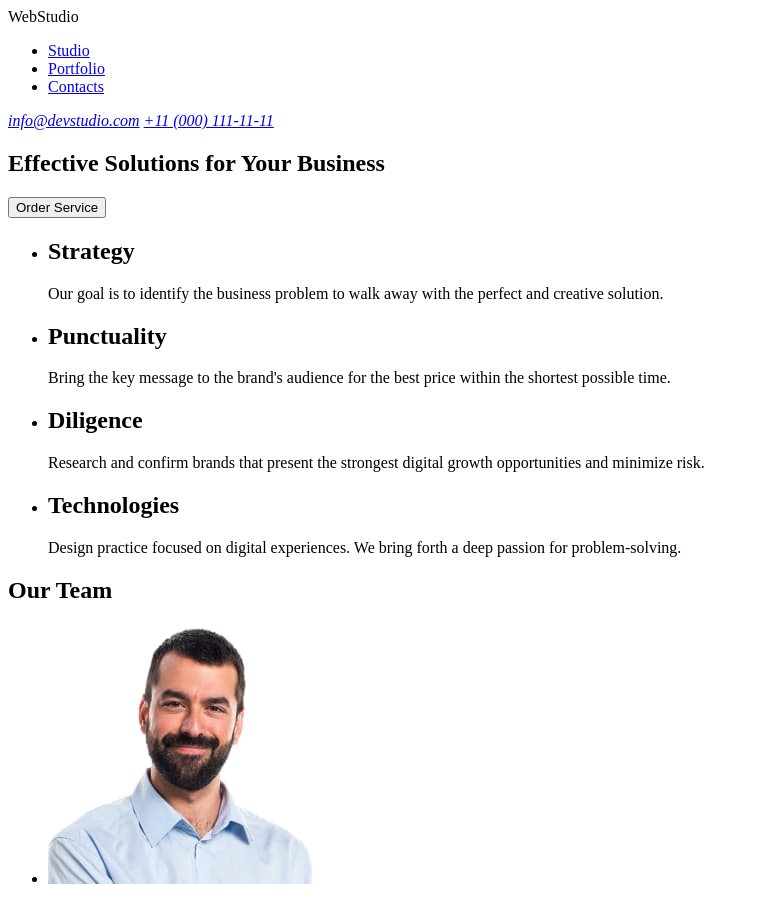
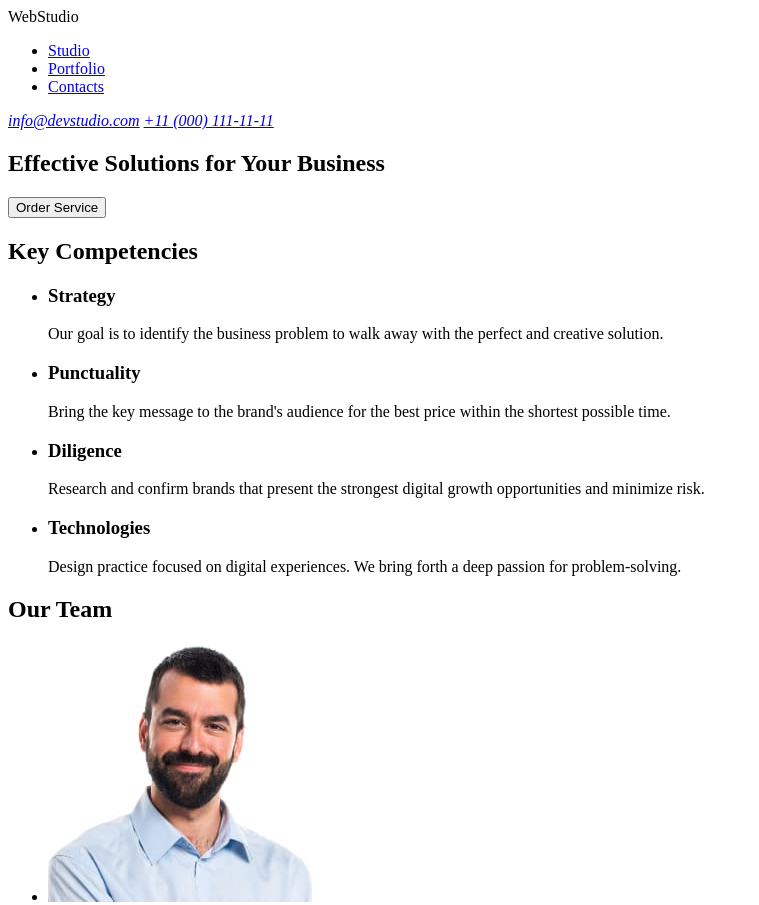
Before and after one commit to VladyslavBihun/goit-markup-hw-01, a plain HTML site: page index.html in a window 1280 px wide. Shown: the top 905 px of the page, without its empty margins (0-759 px from the left). Drawn offline with Linux system fonts and the light colour scheme.

Commit message:
Correction h2-h3

```diff
--- a/index.html
+++ b/index.html
@@ -28,30 +28,31 @@
       </section>
 
       <section>
+        <h2>Key Competencies</h2>
         <ul>
           <li>
-            <h2>Strategy</h2>
+            <h3>Strategy</h3>
             <p>
               Our goal is to identify the business problem to walk away with the
               perfect and creative solution.
             </p>
           </li>
           <li>
-            <h2>Punctuality</h2>
+            <h3>Punctuality</h3>
             <p>
               Bring the key message to the brand's audience for the best price
               within the shortest possible time.
             </p>
           </li>
           <li>
-            <h2>Diligence</h2>
+            <h3>Diligence</h3>
             <p>
               Research and confirm brands that present the strongest digital
               growth opportunities and minimize risk.
             </p>
           </li>
           <li>
-            <h2>Technologies</h2>
+            <h3>Technologies</h3>
             <p>
               Design practice focused on digital experiences. We bring forth a
               deep passion for problem-solving.
@@ -108,7 +109,7 @@
     </main>
 
     <footer>
-      <p>WebStudio</p>
+      <a>WebStudio</a>
       <p>
         Increase the flow of customers and sales for your business with digital
         marketing & growth solutions.
```
